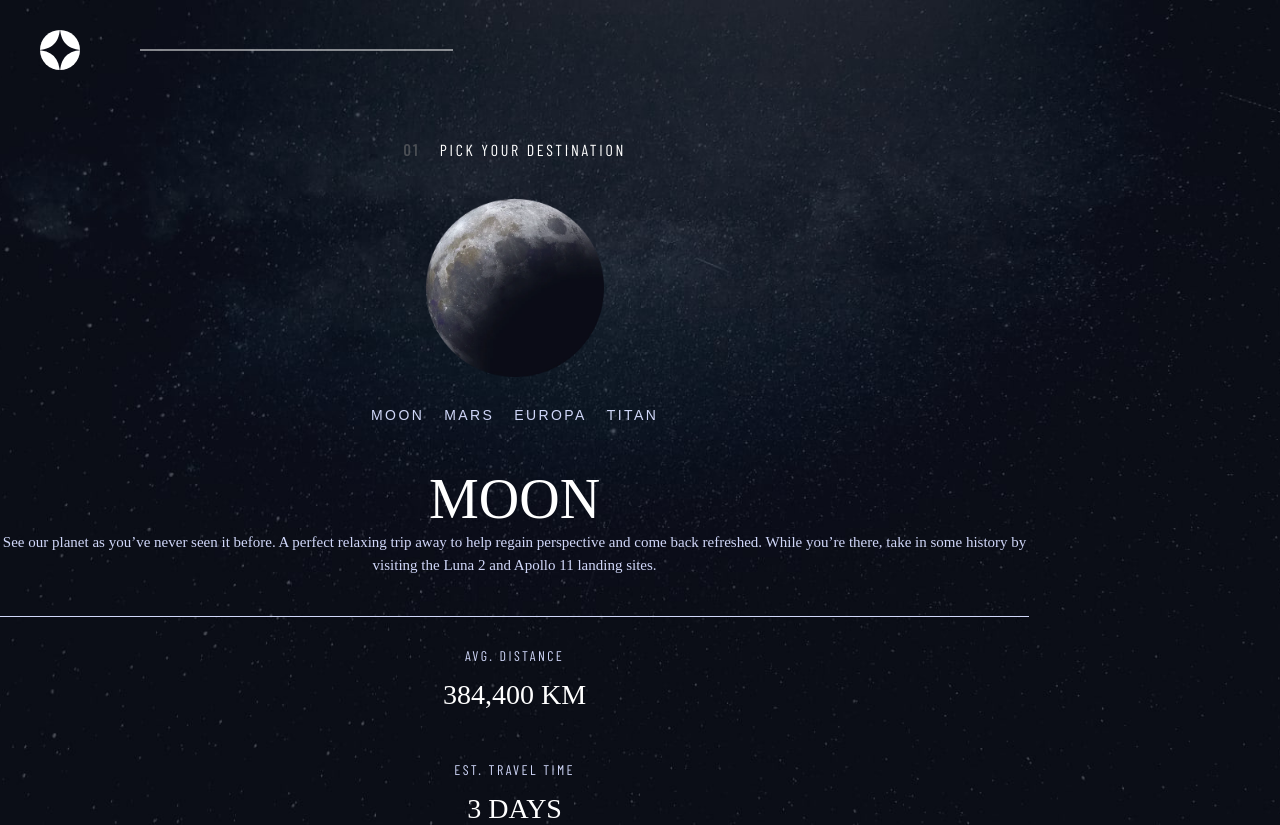
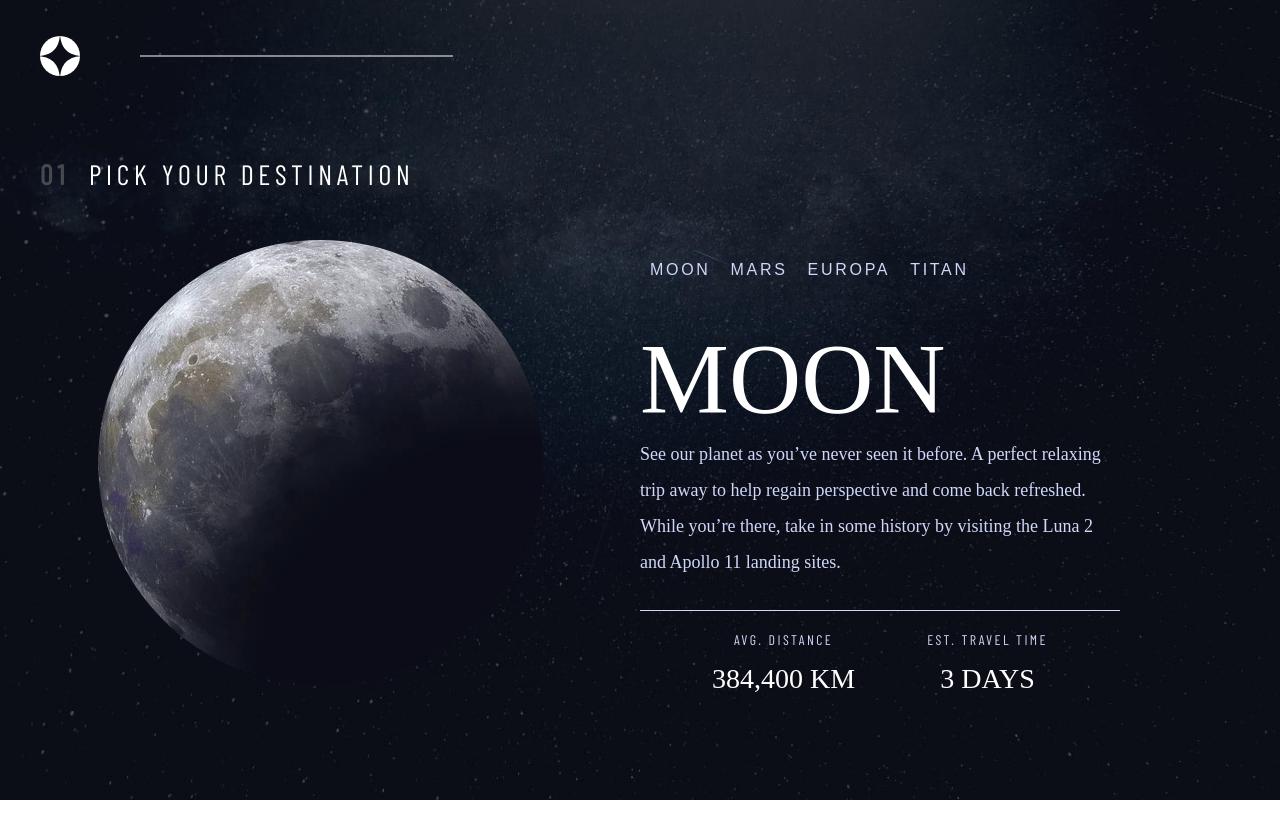
Before and after one commit to asset153/space-tourism-website, a React (Vite) app: page /destination in a window 1280 px wide. After the commit the page ends 800 px from the top, so only its background shows below. Built offline with nearby package versions, Linux system fonts and the light colour scheme; a web font is replaced by a local one.

Commit message:
refactoring code; styling components;

```diff
--- a/src/components/Destination/Destination.jsx
+++ b/src/components/Destination/Destination.jsx
@@ -29,6 +29,7 @@ const Destination = () => {
             <img src={item.images.webp} alt="moon-image" />
           </S.ContainerImage>
 
+          <S.ContainerInformationAboutPlanet>
             <S.ContainerButtons>
               <button onClick={() => handleClickChoosePlanets("Moon")}>
                 Moon
@@ -50,6 +51,7 @@ const Destination = () => {
             <S.PlanetName>{item.name}</S.PlanetName>
             <S.PlanetDescription>{item.description}</S.PlanetDescription>
 
+            <S.ContainerDistanceAndTravelTime>
               <S.ContainerDistance>
                 <p>avg. distance</p>
                 <span>{item.distance}</span>
@@ -59,6 +61,8 @@ const Destination = () => {
                 <p>est. travel time</p>
                 <span>{item.travel}</span>
               </S.ContainerTravelTime>
+            </S.ContainerDistanceAndTravelTime>
+          </S.ContainerInformationAboutPlanet>
         </S.Article>
       );
     });
--- a/src/components/Destination/style.jsx
+++ b/src/components/Destination/style.jsx
@@ -14,6 +14,9 @@ const Section = styled(Main)`
 
   @media (min-width: 1024px) {
     background-image: url(${desktopDestinationBackground});
+    display: flex;
+    align-items: center;
+    justify-content: space-around;
   }
 `;
 
@@ -21,6 +24,28 @@ const Article = styled.article`
   display: flex;
   flex-direction: column;
   align-items: center;
+
+  @media (min-width: 1024px) {
+    display: grid;
+    justify-items: center;
+    align-items: center;
+    grid-template-columns: 1fr 1fr;
+    grid-template-areas:
+      "title title"
+      "images info";
+
+    margin-bottom: 10rem;
+  }
+`;
+
+const ContainerInformationAboutPlanet = styled.div`
+  display: flex;
+  flex-direction: column;
+  align-items: center;
+
+  @media (min-width: 1024px) {
+    align-items: flex-start;
+  }
 `;
 
 const ContainerImage = styled.div`
@@ -29,6 +54,15 @@ const ContainerImage = styled.div`
 
   & > img {
     width: 40%;
+
+    @media (min-width: 768px) {
+      width: 60%;
+    }
+
+    @media (min-width: 1024px) {
+      width: 100%;
+      grid-area: images;
+    }
   }
 `;
 
@@ -37,11 +71,31 @@ const ContainerTitle = styled.header`
   justify-content: center;
   margin: 4rem 0;
 
+  @media (min-width: 768px) {
+    width: 100%;
+    justify-content: flex-start;
+    padding-left: 4rem;
+  }
+
+  @media (min-width: 1024px) {
+    grid-area: title;
+  }
+
   & > h4 {
     display: flex;
     font-size: 1.6rem;
     letter-spacing: 2.7px;
     text-transform: uppercase;
+
+    @media (min-width: 768px) {
+      font-size: 2rem;
+      letter-spacing: 3.4px;
+    }
+
+    @media (min-width: 768px) {
+      font-size: 2.8rem;
+      letter-spacing: 4.7px;
+    }
 
     & > span {
       color: grey;
@@ -59,6 +113,9 @@ const ContainerButtons = styled.div`
   margin: 2rem 0;
   min-height: 50px;
 
+  @media (min-width: 1024px) {
+  }
+
   & > button {
     margin: 1rem;
     text-transform: uppercase;
@@ -70,6 +127,11 @@ const ContainerButtons = styled.div`
     border: none;
     cursor: pointer;
     position: relative;
+
+    @media (min-width: 768px) {
+      font-size: 1.6rem;
+      letter-spacing: 2.7px;
+    }
 
     :hover {
       ::after {
@@ -90,6 +152,14 @@ const PlanetName = styled.h5`
   font-size: 5.6rem;
   font-weight: 400;
   text-transform: uppercase;
+
+  @media (min-width: 768px) {
+    font-size: 8rem;
+  }
+
+  @media (min-width: 1024px) {
+    font-size: 10rem;
+  }
 `;
 
 const PlanetDescription = styled.h5`
@@ -99,10 +169,40 @@ const PlanetDescription = styled.h5`
   font-weight: 400;
   text-align: center;
   color: ${COLORS.light_purple};
+
+  @media (min-width: 768px) {
+    line-height: 2;
+    font-size: 1.6rem;
+    width: 75%;
+  }
+
+  @media (min-width: 1024px) {
+    line-height: 2;
+    font-size: 1.8rem;
+    text-align: start;
+  }
+`;
+
+const ContainerDistanceAndTravelTime = styled.div`
+  width: 100%;
+  display: flex;
+  flex-direction: column;
+
+  @media (min-width: 768px) {
+    width: 75%;
+    margin-top: 3rem;
+    padding-top: 2rem;
+    flex-direction: row;
+    justify-content: space-evenly;
+    align-items: center;
+    border-top: 1px solid ${COLORS.light_purple};
+  }
+
+  @media (min-width: 1024px) {
+  }
 `;
 
 const ContainerDistance = styled.div`
-  width: 100%;
   display: flex;
   flex-direction: column;
   align-items: center;
@@ -110,6 +210,12 @@ const ContainerDistance = styled.div`
   padding: 3rem 0;
   border-top: 1px solid ${COLORS.light_purple};
   text-transform: uppercase;
+
+  @media (min-width: 768px) {
+    margin: 0;
+    padding: 0;
+    border-top: none;
+  }
 
   & > p {
     margin-bottom: 1.5rem;
@@ -138,6 +244,8 @@ export {
   ContainerButtons,
   PlanetName,
   PlanetDescription,
+  ContainerDistanceAndTravelTime,
   ContainerDistance,
   ContainerTravelTime,
+  ContainerInformationAboutPlanet,
 };
```
Lines whose indentation alone changed are shown as unchanged.
